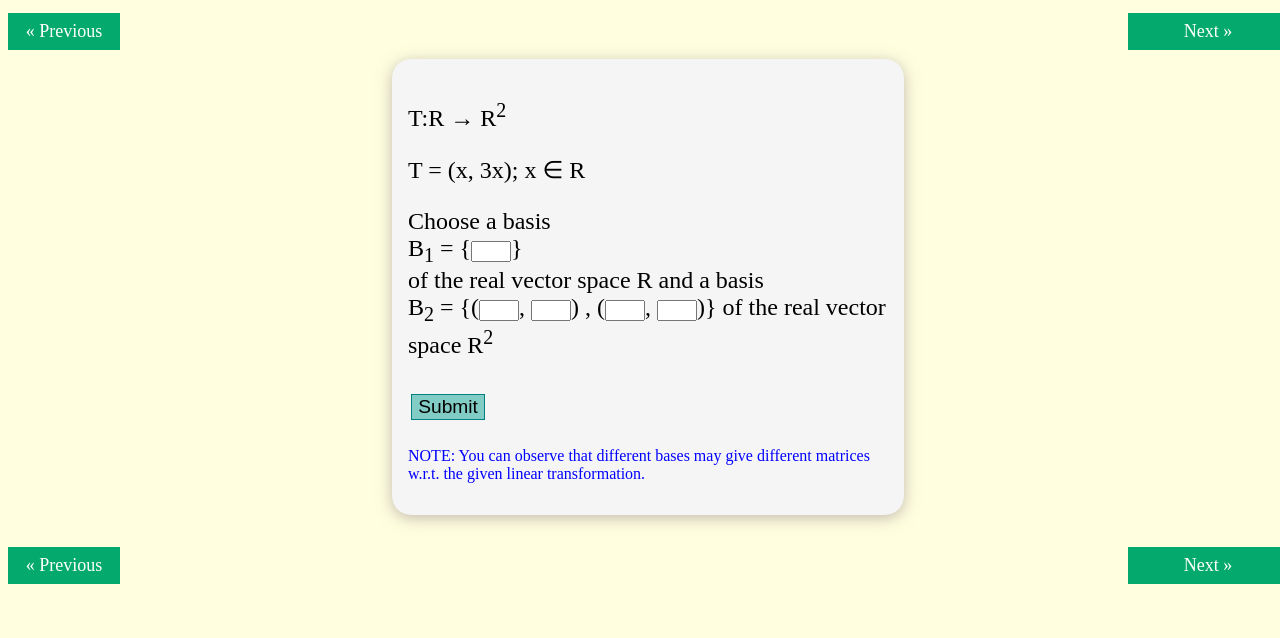
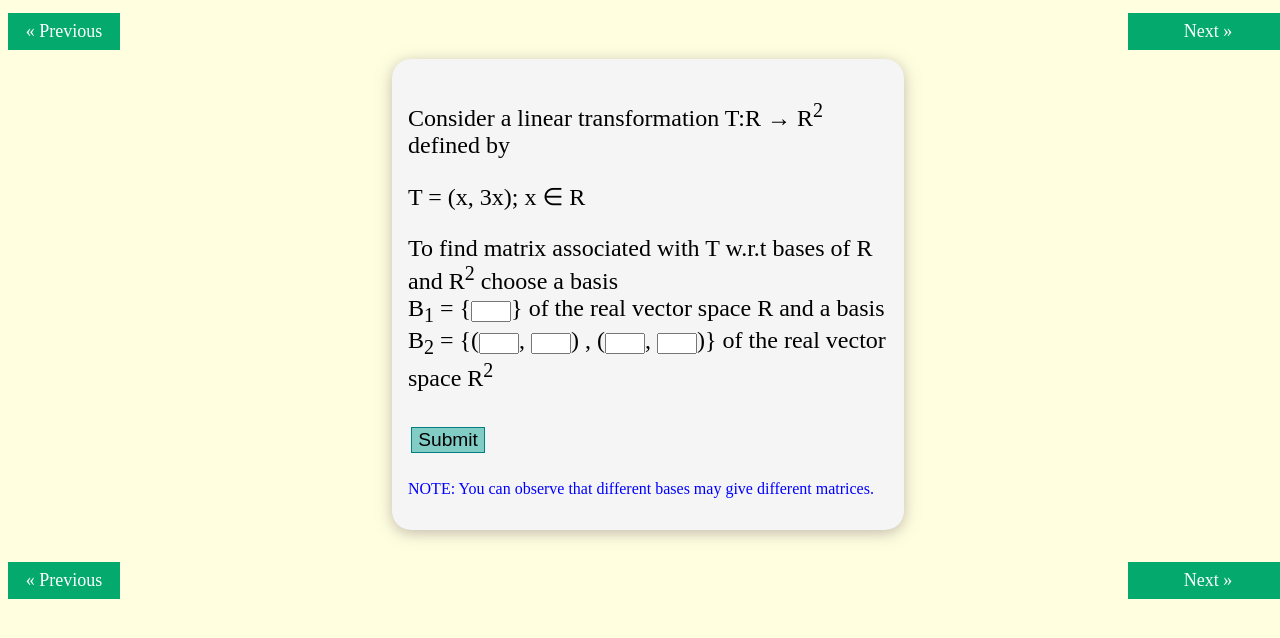
Before and after one commit to virtual-labs/exp-linear-transformation-matrices-dei, a plain HTML site: page experiment/simulation/matrices.html in a window 1280 px wide. Shown: the part 56-694 px from the top of the page. Drawn offline with nearby package versions, Linux system fonts and the light colour scheme; some packages are replaced by stand-ins of ours.

Commit message:
updated simulation

```diff
--- a/experiment/simulation/js/js2.js
+++ b/experiment/simulation/js/js2.js
@@ -63,11 +63,12 @@
         //document.getElementById("he").innerHTML ="\\[begin{bmatrix}"+al +"&"+bt+"\\end{bmatrix}\\]"
         //document.getElementById("matrixContainer").innerHTML = "\\((\\begin{bmatrix} al \\\\ bt \\end{bmatrix})\\)";
 
+        document.getElementById('alBt').innerHTML =" &alpha; = "+al+ " &beta; = " +bt ;
         document.getElementById('displayT1').innerHTML ="Matrix of T w.r.t. the bases B<sub>1</sub> and B<sub>2</sub> is ";
         document.getElementById("mat").innerHTML=("\\[ \\begin{pmatrix} &alpha; \\\\ &beta; \\end{pmatrix} \\ =  \\begin{pmatrix} "+al+" \\\\ "+bt+" \\end{pmatrix} \\]");
         MathJax.Hub.Queue(["Typeset", MathJax.Hub]);
 
-        document.getElementById('note').innerHTML="NOTE: You can observe that different bases may give different matrices w.r.t. the given linear transformation."
+
 
 
     }
--- a/experiment/simulation/matrices.html
+++ b/experiment/simulation/matrices.html
@@ -53,10 +53,10 @@
     <a href="./" class="previous">&laquo; Previous</a>
 <a href="./lt.html" class="next" >Next &raquo;</a><br><br>
 <div class="container">
-    <p>T:R &rarr; R<sup>2</sup></p>
+    <p>Consider a linear transformation T:R &rarr; R<sup>2</sup> defined by</p>
     <p>T = (x, 3x); x &isin; R</p>
-    <label> Choose a basis <br> B<sub>1</sub> = </label>
-    {<input class="basisinput" id="a" type="number">}<!--{a &ne; 0 ; a &isin; R}--><br> <label> of the real vector space R and a basis <br>B<sub>2</sub> = </label>
+    <label>To find matrix associated with T w.r.t bases of R and R<sup>2</sup> choose a basis <br> B<sub>1</sub> = </label>
+    {<input class="basisinput" id="a" type="number">}<!--{a &ne; 0 ; a &isin; R}--> <label> of the real vector space R and a basis <br>B<sub>2</sub> = </label>
     {(<input class="basisinput" id="c" type="number">,
     <input class="basisinput" id="d" type="number">) ,
     (<input class="basisinput" id="e" type="number">,
@@ -68,9 +68,10 @@
     <p id="displaybasis2"></p>
 
     <p id="displayT"></p>
+    <p id="alBt"></p>
     <p id="displayT1"></p>
     <div id="mat"></div>
-    <p id='note' style="font-size: 1rem; color:blue;">NOTE: You can observe that different bases may give different matrices w.r.t. the given linear transformation.</p>
+    <p id='note' style="font-size: 1rem; color:blue;">NOTE: You can observe that different bases may give different matrices.</p>
 
 
 </div>
```
